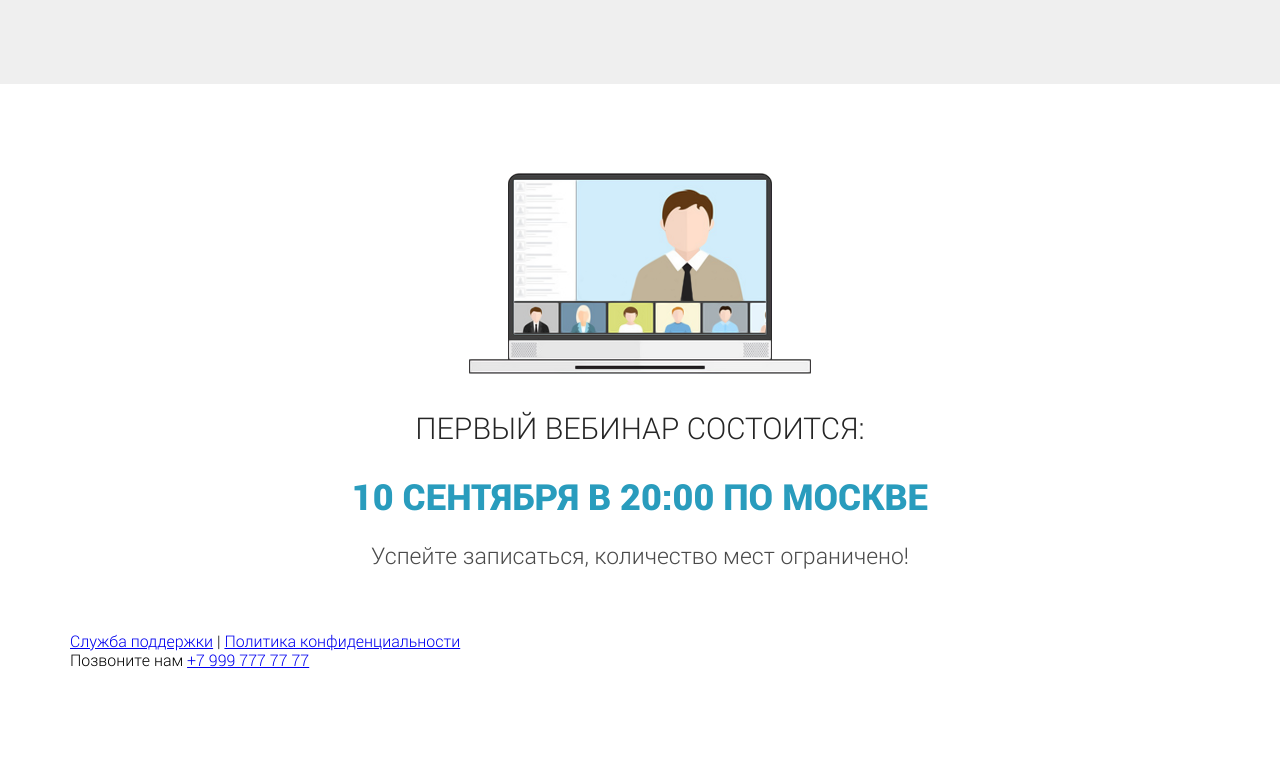
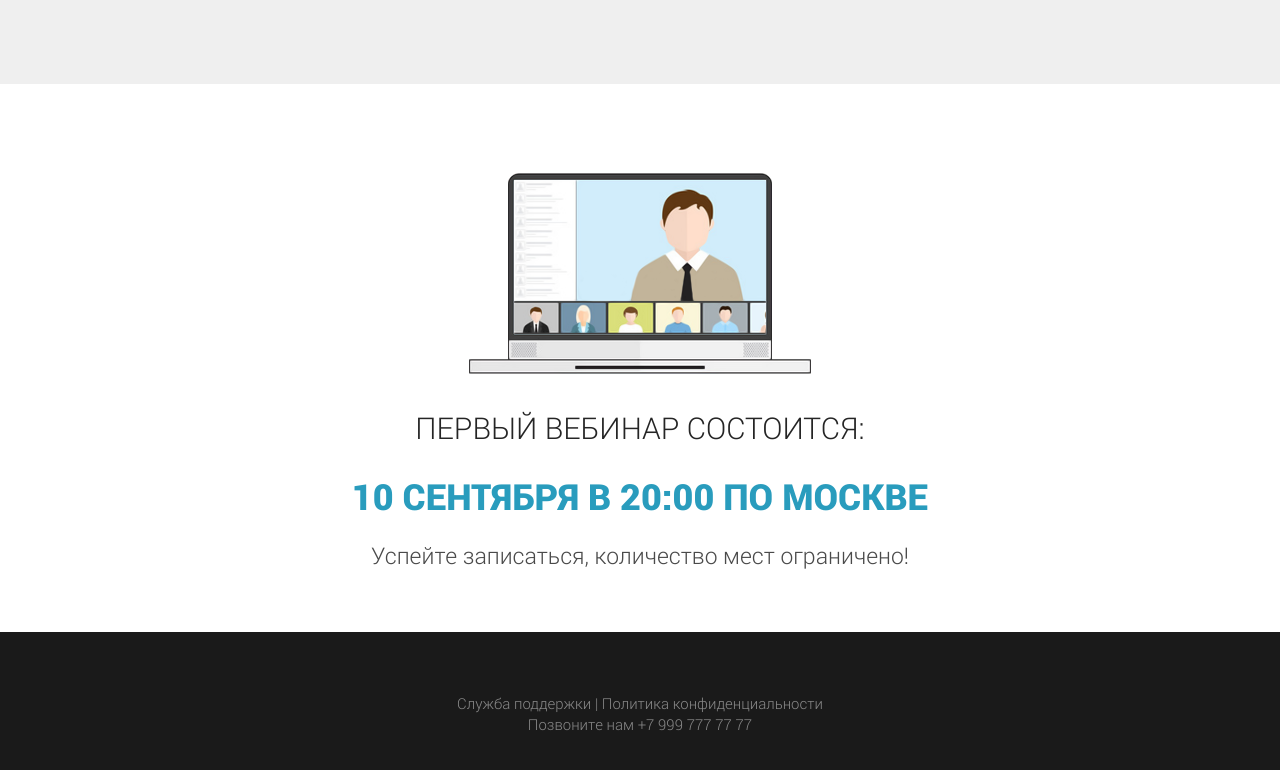
Before and after one commit to Anchabadze/Wordpress-site, a plain HTML site: page index.html in a window 1280 px wide. Shown: the part 2979-3749 px from the top of the page. Before the commit the page ends 3649 px from the top, so only its background shows below. Drawn offline with Linux system fonts and the light colour scheme; a web font is replaced by a local one.

Commit message:
Footer CSS

```diff
--- a/css/styles.css
+++ b/css/styles.css
@@ -403,6 +403,32 @@ h2.title { /* заголовок h2, у которого класс title */
 
 /* Footer styles start */
 
+.footer {
+    min-height: 166px;
+    padding: 61px 0 69px 0;
+    background-color: #1a1a1a;
+}
 
+.footer_wrapper {
+    margin: 0 auto;
+    color: #888888;
+    width: 377px;
+    font-family: Roboto;
+    font-size: 15px;
+    font-weight: 300;
+    line-height: 21px;
+    font-style: normal;
+    letter-spacing: normal;
+    text-align: center;
+}
+
+.footer a {
+    color: #888888;
+    font-family: Roboto;
+    font-size: 15px;
+    font-weight: 300;
+    line-height: 21px;
+    text-decoration: none;
+}
 
 /* Footer styles end */
```
